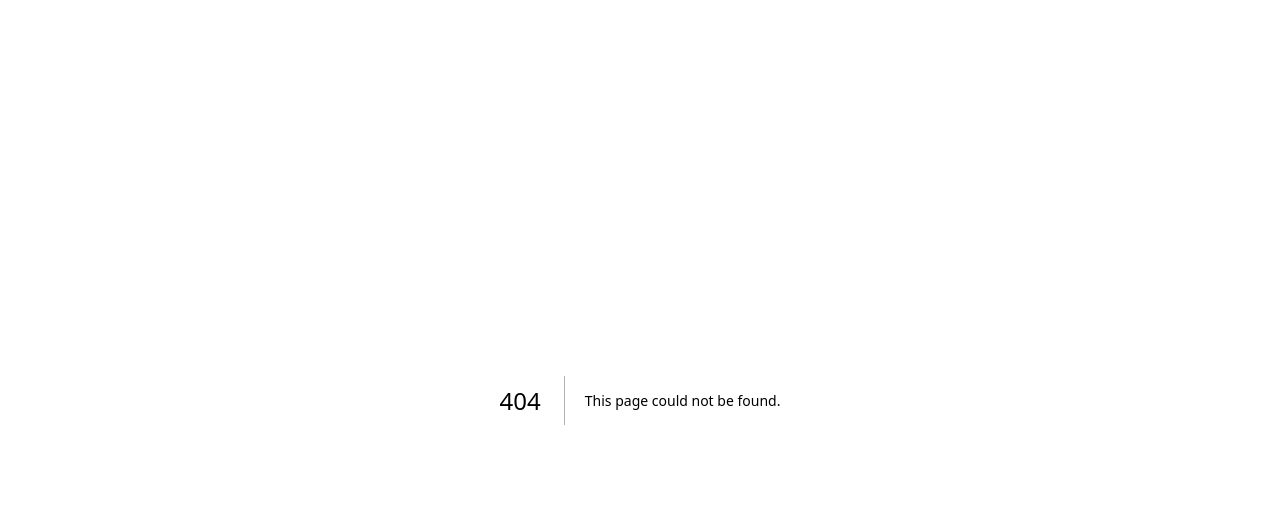
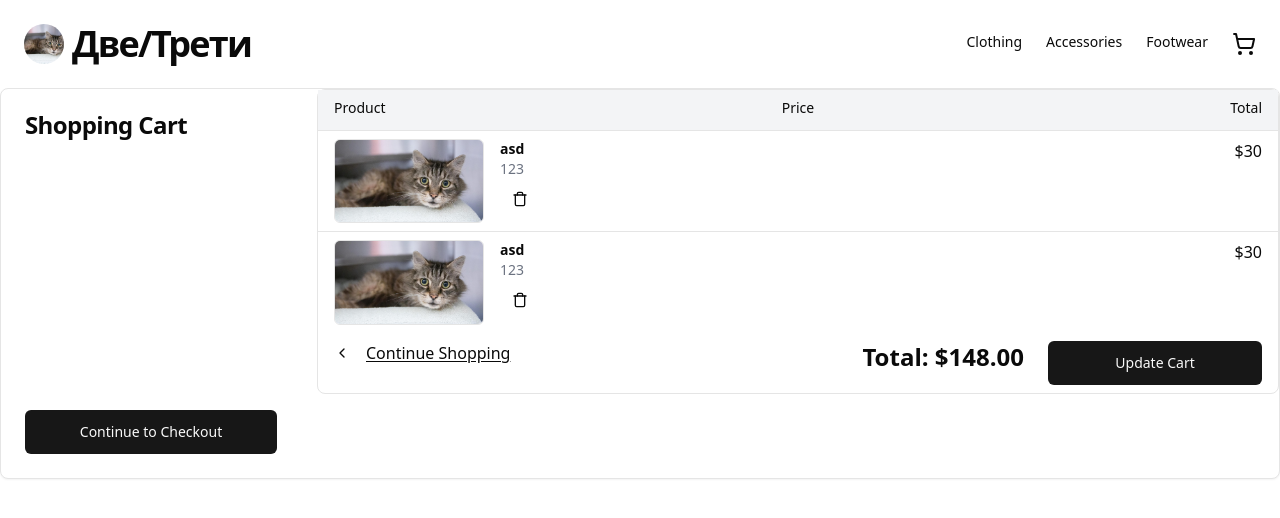
Before and after one commit to Kaisiq/node-express-react-2024, a Next.js app in the folder project01/: page /cart in a window 1280 px wide. Before the commit this address had no page. Shown: the top 518 px of the page. Built offline with nearby package versions, Linux system fonts and the light colour scheme.

Commit message:
Make edits, add new things

```diff
--- /dev/null
+++ b/project01/src/components/CartItem.tsx
@@ -0,0 +1,36 @@
+import { TrashIcon } from "lucide-react";
+import { Button } from "./ui/button";
+
+interface Item {
+  name: string;
+  properties: string;
+  picture: string;
+  price: number;
+}
+
+export function CartItem({ data }: { data: Item }) {
+  return (
+    <div className="flex items-center gap-4 px-4 py-2 md:grid md:grid-cols-3 md:items-start lg:gap-6">
+      <div className="flex items-start gap-4 text-sm md:col-span-2">
+        <img
+          alt="Thumbnail"
+          className="aspect-video rounded-md border object-cover"
+          height="200"
+          src={data.picture}
+          width="150"
+        />
+        <div>
+          <h2 className="font-semibold">{data.name}</h2>
+          <div className="text-sm text-gray-500 dark:text-gray-400">
+            {...data.properties.split(" ")}
+          </div>
+          <Button size="icon" variant="ghost">
+            <TrashIcon className="h-4 w-4" />
+            <span className="sr-only">Remove</span>
+          </Button>
+        </div>
+      </div>
+      <div className="text-right md:flex md:justify-end">${data.price}</div>
+    </div>
+  );
+}
--- a/project01/src/components/ClothingSlot.tsx
+++ b/project01/src/components/ClothingSlot.tsx
@@ -15,15 +15,15 @@ interface Props {
 export function ClothingSlot({ product }: Props) {
   console.log(product);
   return (
-    <div className="group relative overflow-hidden rounded-xl shadow-xl transition-transform duration-300 ease-in-out hover:translate-y-[-4px] hover:shadow-2xl">
+    <div className="group relative w-full overflow-hidden rounded-xl shadow-xl transition-transform duration-300 ease-in-out hover:translate-y-[-4px] hover:shadow-2xl">
       <Link className="absolute inset-0 z-10" href={product.link}>
         <span className="sr-only">View</span>
       </Link>
       <img
-        alt="Garment 1"
+        alt={product.name}
         className="h-60 w-full object-cover"
         height={400}
-        src="/placeholder.svg"
+        src={product.picture}
         style={{
           aspectRatio: "300/400",
           objectFit: "cover",
--- a/project01/src/components/ClothingSlotsList.tsx
+++ b/project01/src/components/ClothingSlotsList.tsx
@@ -1,37 +1,21 @@
 import { createElement } from "react";
 import { ClothingSlot } from "./ClothingSlot";
 
+interface Product {
+  name: string;
+  description: string;
+  price: string;
+  picture: string;
+  link: string;
+}
+
 // TODO: fetch data from DB and add it
-export function ClothingSlotsList() {
-  const data = [
-    {
-      name: "product 1",
-      description: "Lorem ipsum dolor sit amet",
-      price: "12",
-      picture: "",
-      link: "#",
-    },
-    {
-      name: "1",
-      description: "asdasdasd",
-      price: "122",
-      picture: "",
-      link: "#",
-    },
-    {
-      name: "1",
-      description: "asdasdasd",
-      price: "900",
-      picture: "",
-      link: "#",
-    },
-  ];
-  const div = createElement("div");
+export function ClothingSlotsList({ data }: { data: Product[] }) {
   return (
-    <>
+    <div className="mx-auto grid max-w-7xl items-start gap-6 px-4 py-6 md:gap-8 md:py-12 lg:grid-cols-3">
       {data.map((el, index) => {
         return <ClothingSlot key={index} product={el} />;
       })}
-    </>
+    </div>
   );
 }
--- a/project01/src/components/Header.tsx
+++ b/project01/src/components/Header.tsx
@@ -11,6 +11,7 @@ import {
 } from "./ui/dropdown-menu";
 import { Package2Icon } from "~/components/Icons";
 import { SearchIcon } from "~/components/Icons";
+import Image from "next/image";
 
 export function Header() {
   return (
@@ -38,11 +39,11 @@ export function Header() {
             size="icon"
             variant="ghost"
           >
-            <img
+            <Image
               alt="Avatar"
               className="rounded-full"
               height="32"
-              src="/placeholder.svg"
+              src="/public/cat.jpg"
               style={{
                 aspectRatio: "32/32",
                 objectFit: "cover",
--- a/project01/src/components/IndexHeader.tsx
+++ b/project01/src/components/IndexHeader.tsx
@@ -1,15 +1,17 @@
 import Link from "next/link";
+import Image from "next/image";
+import { ShoppingCartIcon } from "./Icons";
 
 export function IndexHeader() {
   return (
     <header className="flex items-center px-4 py-4 lg:px-6 lg:py-6">
       <Link href="/">
         <div className="flex items-center space-x-2">
-          <img
+          <Image
             alt="Logo"
             className="rounded-full"
             height="40"
-            src="/placeholder.svg"
+            src="/cat.jpg"
             style={{
               aspectRatio: "40/40",
               objectFit: "cover",
@@ -17,7 +19,7 @@ export function IndexHeader() {
             width="40"
           />
           <h1 className="text-2xl font-bold tracking-tighter sm:text-3xl xl:text-4xl">
-            Retro Threads
+            Две/Трети
           </h1>
         </div>
       </Link>
@@ -40,8 +42,8 @@ export function IndexHeader() {
         >
           Footwear
         </Link>
-        <Link className="underline-offset-4 hover:underline" href="#">
-          Cart
+        <Link className="underline-offset-4 hover:underline" href="/cart">
+          <ShoppingCartIcon />
         </Link>
       </nav>
     </header>
--- /dev/null
+++ b/project01/src/components/ScrollableClothingSlotsList.tsx
@@ -0,0 +1,33 @@
+import { ChevronLeftIcon } from "./Icons";
+import { ChevronRightIcon } from "./Icons";
+import { Button } from "./ui/button";
+import { ClothingSlot } from "./ClothingSlot";
+
+interface Product {
+  name: string;
+  description: string;
+  price: string;
+  picture: string;
+  link: string;
+}
+
+// TODO: fetch data from DB and add it
+export function ScrollableClotingSlotsList({ data }: { data: Product[] }) {
+  return (
+    <div className="mx-auto my-20 flex h-min w-auto max-w-3xl items-center">
+      <Button className="h-8 w-8 rounded-full p-0 shadow-sm" variant="ghost">
+        <ChevronLeftIcon className="h-4 w-4" />
+        <span className="sr-only">Previous</span>
+      </Button>
+      <div className="flex shrink-0 flex-row flex-nowrap overflow-x-scroll">
+        {data.map((el, index) => {
+          return <ClothingSlot key={index} product={el} />;
+        })}
+      </div>
+      <Button className="h-8 w-8 rounded-full p-0 shadow-sm" variant="ghost">
+        <ChevronRightIcon className="h-4 w-4" />
+        <span className="sr-only">Next</span>
+      </Button>
+    </div>
+  );
+}
--- /dev/null
+++ b/project01/src/pages/cart.tsx
@@ -0,0 +1,82 @@
+/**
+ * v0 by Vercel.
+ * ~see https://v0.dev/t/PIDfer5bBUW
+ * Documentation: https://v0.dev/docs#integrating-generated-code-into-your-nextjs-app
+ */
+import {
+  CardTitle,
+  CardHeader,
+  CardContent,
+  CardFooter,
+  Card,
+} from "~/components/ui/card";
+import { Button } from "~/components/ui/button";
+import { Input } from "~/components/ui/input";
+import Link from "next/link";
+import { TrashIcon } from "lucide-react";
+import { ChevronLeftIcon } from "~/components/Icons";
+import { IndexHeader } from "~/components/IndexHeader";
+import { CartItem } from "~/components/CartItem";
+
+export default function cart() {
+  const data = [
+    {
+      name: "asd",
+      properties: "1 2 3",
+      picture: "/cat.jpg",
+      price: 30,
+    },
+    {
+      name: "asd",
+      properties: "1 2 3",
+      picture: "/cat.jpg",
+      price: 30,
+    },
+  ];
+  return (
+    <>
+      <IndexHeader />
+      <Card className="grid gap-4 md:grid-cols-[300px_1fr]">
+        <CardHeader className="pb-0">
+          <CardTitle>Shopping Cart</CardTitle>
+        </CardHeader>
+        <CardContent className="p-0">
+          <div className="rounded-lg border">
+            <div className="border-b bg-gray-100 px-4 py-2 dark:bg-gray-800">
+              <div className="grid grid-cols-3 text-sm font-medium">
+                <div className="pb-1">Product</div>
+                <div className="pb-1 text-center">Price</div>
+                <div className="pb-1 text-right">Total</div>
+              </div>
+            </div>
+            <div className="divide-y">
+              {data.map((el) => {
+                return <CartItem data={el} />;
+              })}
+            </div>
+            <div className="flex flex-col gap-2 px-4 py-2 md:grid md:grid-cols-4 md:items-start lg:gap-6">
+              <Link
+                className="flex items-center gap-4 underline underline-offset-2"
+                href="/collection"
+              >
+                <ChevronLeftIcon className="h-4 w-4" />
+                Continue Shopping
+              </Link>
+              <div className="text-2xl font-semibold md:col-span-2 md:flex md:justify-end md:text-right">
+                Total: $148.00
+              </div>
+              <Button className="w-full md:col-span-1 md:w-auto" size="lg">
+                Update Cart
+              </Button>
+            </div>
+          </div>
+        </CardContent>
+        <CardFooter className="flex flex-col gap-2">
+          <Button className="w-full" size="lg">
+            Continue to Checkout
+          </Button>
+        </CardFooter>
+      </Card>
+    </>
+  );
+}
--- a/project01/src/pages/collection/clothing.tsx
+++ b/project01/src/pages/collection/clothing.tsx
@@ -7,12 +7,34 @@ import { IndexHeader } from "~/components/IndexHeader";
 import { ClothingSlotsList } from "~/components/ClothingSlotsList";
 
 export default function Component() {
+  //TODO: fetch data from db
+  const products = [
+    {
+      name: "product 1",
+      description: "Lorem ipsum dolor sit amet",
+      price: "12",
+      picture: "",
+      link: "#",
+    },
+    {
+      name: "1",
+      description: "asdasdasd",
+      price: "122",
+      picture: "",
+      link: "#",
+    },
+    {
+      name: "1",
+      description: "asdasdasd",
+      price: "900",
+      picture: "",
+      link: "#",
+    },
+  ];
   return (
     <>
       <IndexHeader />
-      <section className="mx-auto grid max-w-7xl items-start gap-6 px-4 py-6 md:gap-8 md:py-12 lg:grid-cols-3">
-        <ClothingSlotsList />
-      </section>
+      <ClothingSlotsList data={products} />
     </>
   );
 }
--- a/project01/src/pages/collection/index.tsx
+++ b/project01/src/pages/collection/index.tsx
@@ -3,6 +3,8 @@ import { IndexHeader } from "~/components/IndexHeader";
 import { ClothingSlot } from "~/components/ClothingSlot";
 import { ChevronRightIcon } from "~/components/Icons";
 import { ChevronLeftIcon } from "~/components/Icons";
+import { ClothingSlotsList } from "~/components/ClothingSlotsList";
+import { ScrollableClotingSlotsList } from "~/components/ScrollableClothingSlotsList";
 
 export default function collection() {
   //fetch 3 lists of data
@@ -11,7 +13,7 @@ export default function collection() {
       name: "product 1",
       description: "Lorem ipsum dolor sit amet",
       price: "12",
-      picture: "",
+      picture: "/cat.jpg",
       link: "#",
     },
     {
@@ -25,14 +27,14 @@ export default function collection() {
       name: "1",
       description: "asdasdasd",
       price: "900",
-      picture: "",
+      picture: "/cat.jpg",
       link: "#",
     },
     {
       name: "product 1",
       description: "Lorem ipsum dolor sit amet",
       price: "12",
-      picture: "",
+      picture: "/cat.jpg",
       link: "#",
     },
     {
@@ -83,7 +85,7 @@ export default function collection() {
       name: "1",
       description: "asdasdasd",
       price: "122",
-      picture: "",
+      picture: "/cat.jpg",
       link: "#",
     },
     {
@@ -113,30 +115,16 @@ export default function collection() {
       name: "1",
       description: "asdasdasd",
       price: "900",
-      picture: "",
+      picture: "/cat.jpg",
       link: "#",
     },
   ];
   return (
     <>
       <IndexHeader />
-      <div className="mx-auto flex w-full max-w-3xl items-center space-x-4">
-        <Button className="h-8 w-8 rounded-full p-0 shadow-sm" variant="ghost">
-          <ChevronLeftIcon className="h-4 w-4" />
-          <span className="sr-only">Previous</span>
-        </Button>
-        <div className="overflow-x-auto rounded-xl border dark:border-gray-800">
-          <div className="flex px-6 py-4">
-            {data1.map((el, index) => {
-              return <ClothingSlot key={index} product={el} />;
-            })}
-          </div>
-        </div>
-        <Button className="h-8 w-8 rounded-full p-0 shadow-sm" variant="ghost">
-          <ChevronRightIcon className="h-4 w-4" />
-          <span className="sr-only">Next</span>
-        </Button>
-      </div>
+      <ScrollableClotingSlotsList data={data1} />
+      <ScrollableClotingSlotsList data={data2} />
+      <ScrollableClotingSlotsList data={data3} />
     </>
   );
 }
--- a/project01/src/pages/index.tsx
+++ b/project01/src/pages/index.tsx
@@ -7,6 +7,7 @@ import Link from "next/link";
 import { Button } from "~/components/ui/button";
 import { IndexHeader } from "~/components/IndexHeader";
 import { BookMarkedIcon } from "~/components/Icons";
+import Image from "next/image";
 
 export default function Home() {
   return (
@@ -16,11 +17,11 @@ export default function Home() {
         <section className="w-full">
           <div className="grid gap-6 lg:grid-cols-[1fr_2fr]">
             <div className="flex items-center justify-center overflow-hidden rounded-t-lg">
-              <img
+              <Image
                 alt="Hero"
                 className="aspect-video w-full object-cover object-top"
                 height="400"
-                src="/placeholder.svg"
+                src="/cat.jpg"
                 width="1200"
               />
             </div>
@@ -86,13 +87,11 @@ export default function Home() {
                   accessories.
                 </p>
               </div>
-              <Button
-                className="shrink-0 md:ml-auto"
-                size="lg"
-                variant="outline"
-              >
-                View all
-              </Button>
+              <Link href="/collection" className="shrink-0 md:ml-auto">
+                <Button size="lg" variant="outline">
+                  View all
+                </Button>
+              </Link>
             </div>
             <div className="grid gap-8 sm:grid-cols-2 lg:grid-cols-3 xl:grid-cols-4" />
           </div>
```
Also changed, not shown: project01/public/cat.jpg (added).
